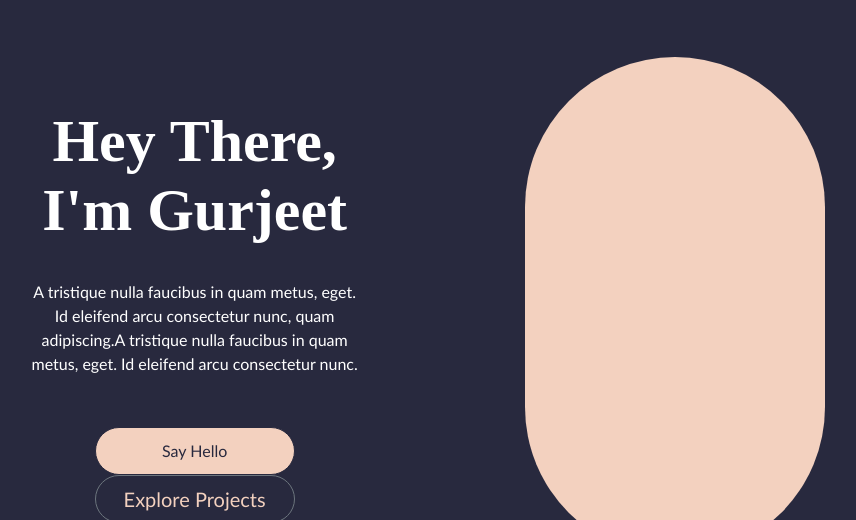
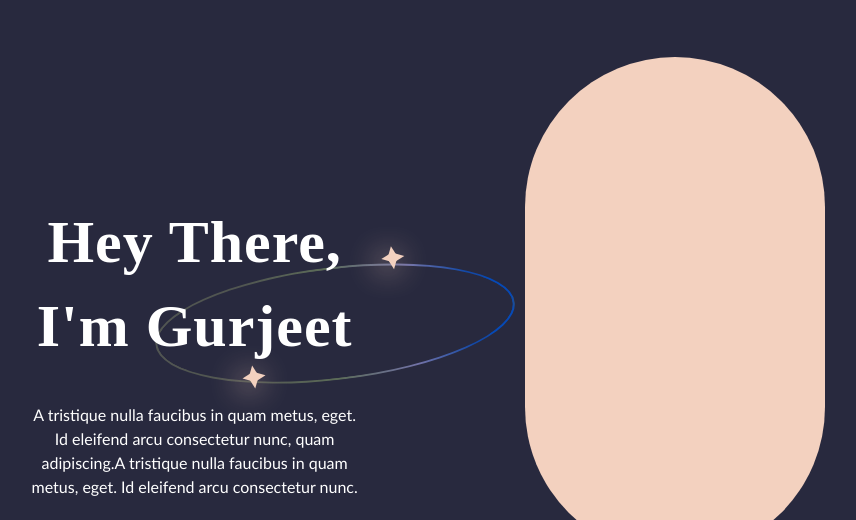
Before and after one commit to gsgghotra/bootstrap-portfolio, a plain HTML site: page index.html in a window 1280 px wide. Shown: the part 280-800 px from the top of the page, without its empty margins (232-1088 px from the left). Drawn offline with nearby package versions, Linux system fonts and the light colour scheme.

Commit message:
Hero has the back circle design and stars

```diff
--- a/assets/css/style.css
+++ b/assets/css/style.css
@@ -28,12 +28,13 @@
     padding-bottom: 100px;
 }
 .heroText{
-    /* Heading 1 */
     font-family: Lora;
     font-size: 60px;
     font-style: normal;
     font-weight: 600;
-    line-height: normal;
+    line-height: 1.4;
+    z-index: 2;
+    letter-spacing: 1px;
 }
 
 .heroSubText {
@@ -79,6 +80,63 @@
     width: 100%;
 }
 
+/* Hero Background Designs */
+.back-circle{
+    width: 90%;
+    left: 40%;
+    top: 180px;
+    position: relative;
+    height: 113.061px;
+    transform: rotate(-6.825deg);
+    flex-shrink: 0;
+
+    /* Border Properties */
+    background: linear-gradient(var(--primaryColor) 0 0) padding-box, /*this is your grey background*/
+                linear-gradient(90deg, rgb(91 97 86 / 80%) 25%, rgb(113 134 99 / 72%) 49%, rgb(160 160 233 / 62%) 72%, rgb(0 99 255 / 54%) 88%);
+    border: 2px solid transparent;
+    border-left-color: rgb(81 85 82);
+    border-right-color: rgb(0 74 191 / 70%);
+    border-radius: 50%;
+}
+.star{
+    width: 1em;
+    font-size: 10px;
+    position: relative;
+    margin: 1em auto;
+    box-shadow: rgb(239 206 188) 0px 10px 30px 5px, rgba(0, 0, 0, 0.3) 0px 8px 16px -8px;
+}
+
+.star:before{
+    content:"";
+    position:absolute;
+    background:var(--secondaryColor);
+    width:1em;
+    height:1.15em;
+    transform:rotate(-45deg) skewX(22.5deg) skewY(22.5deg);
+}
+
+.star:after{
+    content:"";
+    position:absolute;
+    background:var(--secondaryColor);
+    width:1em;
+    height:1.15em;
+    transform:rotate(45deg) skewX(22.5deg) skewY(22.5deg);
+}
+
+.star-top {
+    top: -20px;
+    right: -60px;
+}
+.star-bottom {
+    right: 92px;
+    top: 82px;
+}
+
+
+
+
+
 /* About me */
 #aboutMe {
     background-color: var(--secondaryColor);
--- a/index.html
+++ b/index.html
@@ -58,9 +58,12 @@
                                 <div class="col-lg-4 secondary-color text-center">
 
                                 </div>
-                                <div class="col-lg-8 secondary-color text-center" style="padding-top: 50px;">
-                                    <div class="heroText text-white">Hey There,</div>
-                                    <div class="heroText text-white">I'm Gurjeet </div>
+                                <div class="col-lg-8 secondary-color text-center" style="padding-top: 30px;">
+                                    <div class="back-circle">
+                                        <div class="star star-top"></div>
+                                        <div class="star star-bottom"></div>
+                                    </div>
+                                    <div class="heroText text-white position-relative bg-transparent">Hey There,<br/> I'm Gurjeet</div>
 
                                     <!--SubText  -->
                                     <div class="heroSubText text-center text-white">
```
